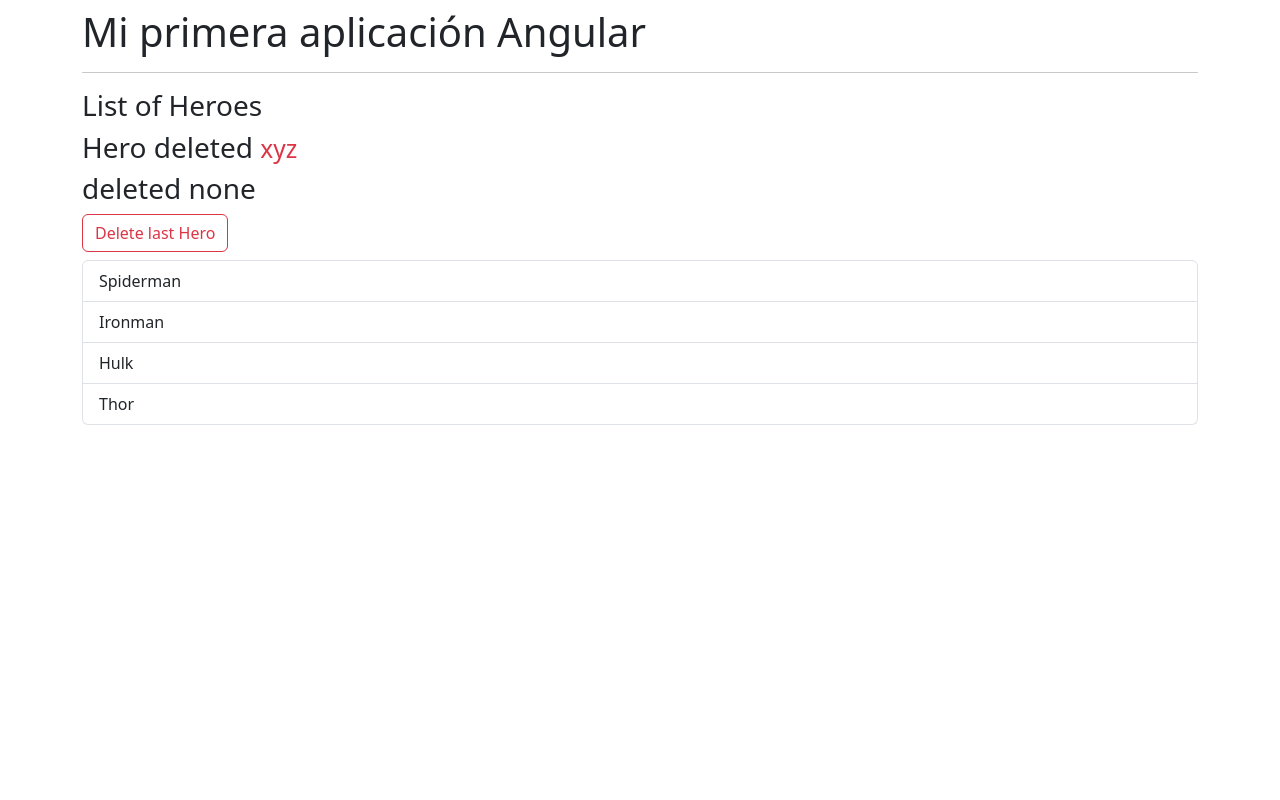
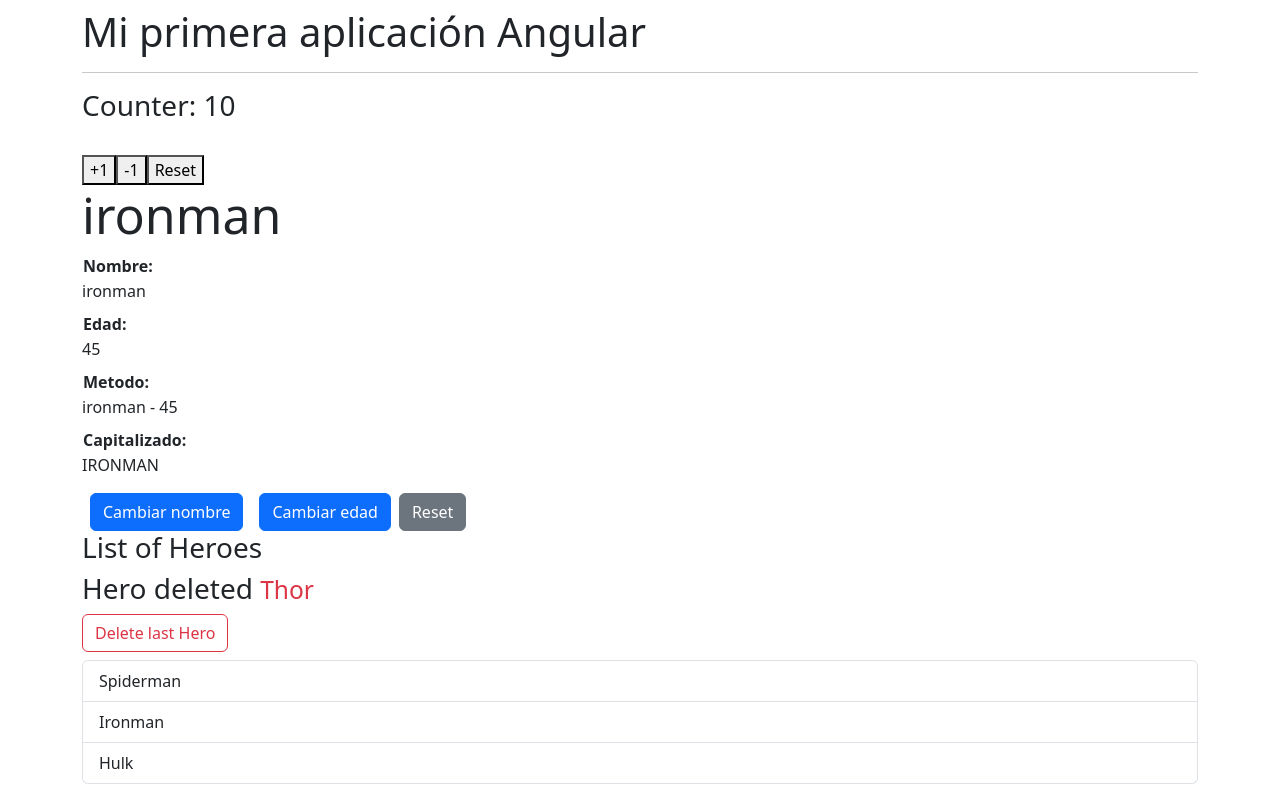
Before and after one commit to criquelmes/angular-bases-modulos, an Angular app: page / in a window 1280 px wide. Both pictures are taken after a click on the button "Delete last Hero". Built offline with nearby package versions, Linux system fonts and the light colour scheme.

Commit message:
Fin sección 4 - Bases

```diff
--- a/src/app/app.component.html
+++ b/src/app/app.component.html
@@ -1,5 +1,5 @@
 <h1>{{ title }}</h1>
 <hr>
-<!-- <app-counter></app-counter> -->
-<!-- <app-heroes-hero></app-heroes-hero> -->
+<app-counter></app-counter>
+<app-heroes-hero></app-heroes-hero>
 <app-heroes-list></app-heroes-list>
--- /dev/null
+++ b/src/app/heroes/components/list/list.component.html
@@ -0,0 +1,15 @@
+<h3>List of Heroes</h3>
+
+<div *ngIf="deletedHero; else noneWasDeleted">
+  <h3>Hero deleted <small class="text-danger">{{deletedHero}}</small></h3>
+</div>
+<ng-template #noneWasDeleted>
+  <h3>deleted none</h3>
+</ng-template>
+
+<button *ngIf="heroNames.length > 0" (click)="removeLastHero()" class="btn btn-outline-danger">Delete last Hero</button>
+
+<ul class="mt-2 list-group">
+  <li *ngFor="let name of heroNames" class="list-group-item">{{name}}</li>
+
+</ul>
--- a/src/app/heroes/list/list.component.ts
+++ b/src/app/heroes/components/list/list.component.ts
@@ -9,4 +9,9 @@ import { Component } from '@angular/core';
 })
 export class ListComponent {
   public heroNames: string[] = ['Spiderman', 'Ironman', 'Hulk', 'Thor'];
+  public deletedHero?: string;
+
+  removeLastHero(): void {
+    this.deletedHero = this.heroNames.pop();
+  }
 }
--- a/src/app/heroes/list/list.component.html
+++ /dev/null
@@ -1,11 +0,0 @@
-<h3>List of Heroes</h3>
-
-<h3>Hero deleted <small class="text-danger">xyz</small></h3>
-<h3>deleted none</h3>
-
-<button class="btn btn-outline-danger">Delete last Hero</button>
-
-<ul class="mt-2 list-group">
-  <li *ngFor="let name of heroNames" class="list-group-item">{{name}}</li>
-
-</ul>
```
Also changed, not shown: src/app/app.module.ts (+4 -5 lines), src/app/counter/counter.module.ts (added, +8 -0 lines), src/app/heroes/heroes.module.ts (added, +11 -0 lines), src/app/counter/components/counter/counter.component.ts (renamed from src/app/counter/counter.component.ts), src/app/heroes/components/hero/hero.component.css (renamed from src/app/heroes/hero/hero.component.css), src/app/heroes/components/hero/hero.component.html (renamed from src/app/heroes/hero/hero.component.html), src/app/heroes/components/hero/hero.component.ts (renamed from src/app/heroes/hero/hero.component.ts), src/app/heroes/components/list/list.component.css (added), 2 other files (tests, documents, lock files or other folders).
